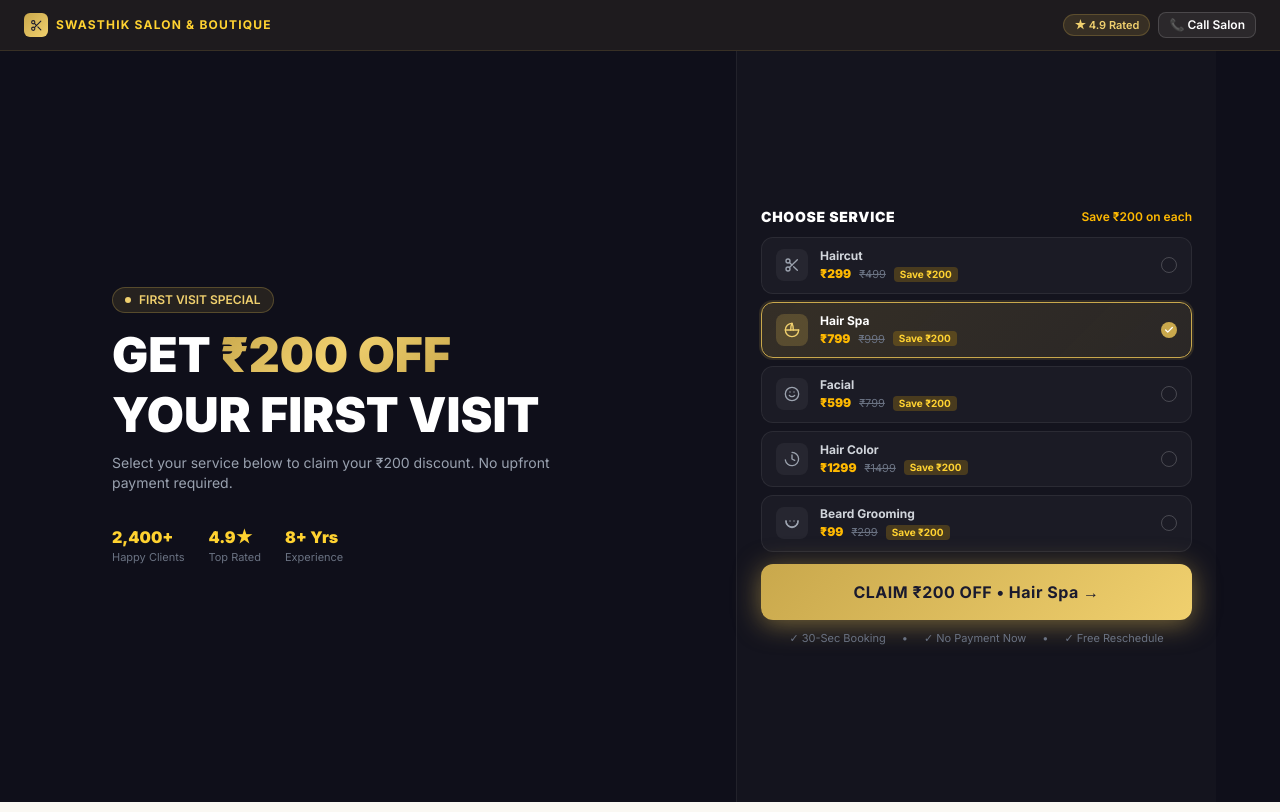
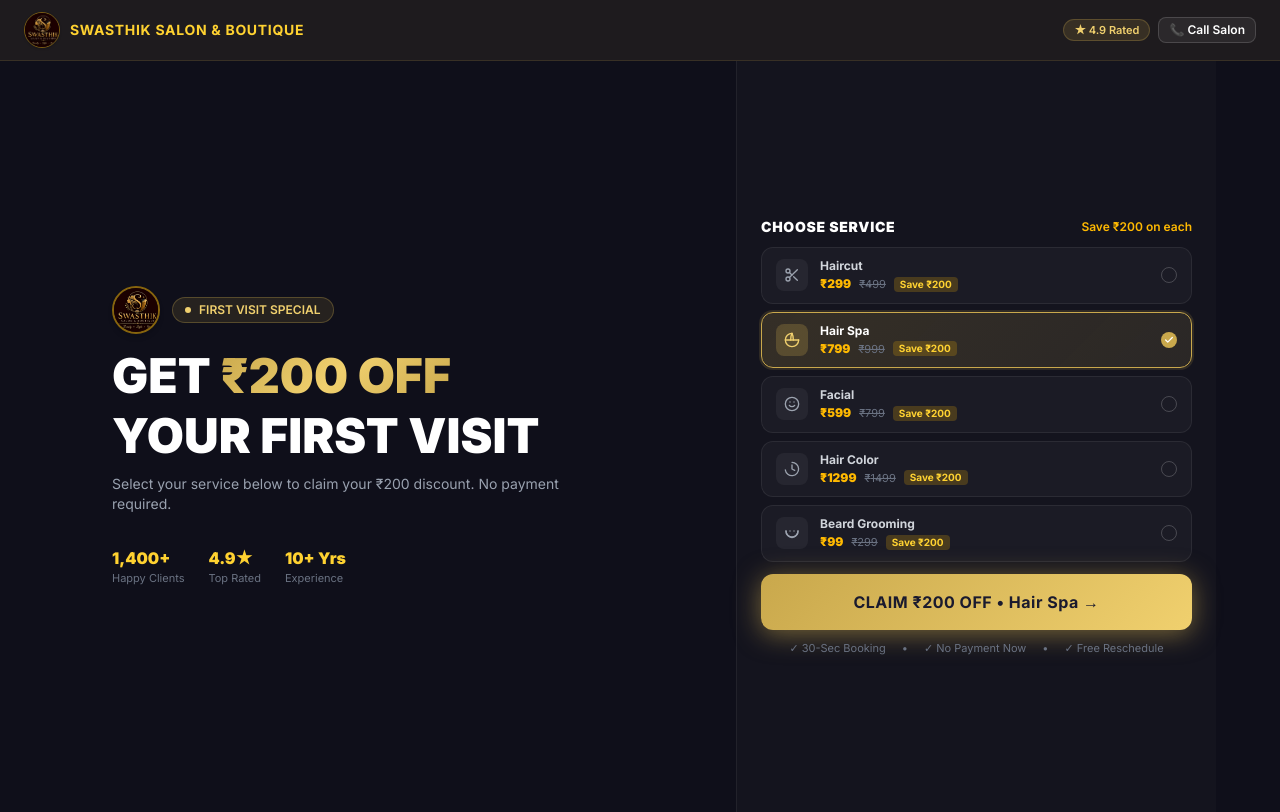
Before and after one commit to swaroop1232010/Salon-Growth, a Next.js app: page / in a window 1280 px wide. Built offline with nearby package versions, Linux system fonts and the light colour scheme.

Commit message:
fixed alignments

```diff
--- a/app/dashboard/page.tsx
+++ b/app/dashboard/page.tsx
@@ -474,13 +474,11 @@
       {/* Top Navigation Header */}
       <header className="hero-bg px-5 py-4 flex items-center justify-between">
         <div className="flex items-center gap-3">
-          <div className="w-9 h-9 rounded-xl flex items-center justify-center text-base"
-            style={{ background: "linear-gradient(135deg, #c9a84c, #f0d06e)" }}>
-            &#9986;
-          </div>
+          <img src="/logo.png" alt="Swasthik Salon Logo"
+            className="w-10 h-10 rounded-xl object-cover border border-amber-400/40 shadow-sm flex-shrink-0" />
           <div>
             <p className="text-xs font-bold tracking-widest" style={{ color: "#c9a84c" }}>SWASTHIK SALON &amp; BOUTIQUE</p>
-            <h1 className="text-white font-bold text-sm">Salon Growth &amp; Revenue Dashboard</h1>
+            <h1 className="text-white font-bold text-sm">Dashboard</h1>
           </div>
         </div>
         <div className="flex items-center gap-2">
--- a/app/instagram-demo/page.tsx
+++ b/app/instagram-demo/page.tsx
@@ -299,10 +299,11 @@
                 <div className="flex items-center gap-3">
                   <div className="text-gray-400 text-lg cursor-pointer">&#8592;</div>
                   <div className="relative">
-                    <div className="w-10 h-10 rounded-full flex items-center justify-center font-bold text-sm text-gray-900 overflow-hidden"
-                      style={{ background: "linear-gradient(135deg, #c9a84c, #f0d06e)" }}>
-                      ✂️
-                    </div>
+                    <img
+                      src="/logo.png"
+                      alt="Swasthik Salon &amp; Boutique"
+                      className="w-10 h-10 rounded-full object-cover border border-[#c9a84c]/40"
+                    />
                     <span className="absolute bottom-0 right-0 w-3 h-3 rounded-full bg-emerald-500 border-2 border-black" />
                   </div>
                   <div>
@@ -328,10 +329,11 @@
 
                 {/* Conversation intro badge */}
                 <div className="text-center py-2">
-                  <div className="w-14 h-14 rounded-full mx-auto mb-2 flex items-center justify-center text-xl"
-                    style={{ background: "linear-gradient(135deg, #c9a84c, #f0d06e)" }}>
-                    ✂️
-                  </div>
+                  <img
+                    src="/logo.png"
+                    alt="Swasthik Salon &amp; Boutique"
+                    className="w-14 h-14 rounded-full mx-auto mb-2 object-cover border border-[#c9a84c]/50 shadow-md"
+                  />
                   <div className="text-white text-xs font-bold">Swasthik Salon &amp; Boutique</div>
                   <div className="text-[11px] text-gray-500">Instagram &bull; 2.4k followers</div>
                   <div className="text-[10px] text-gray-600 mt-1">Automated DM Assistant Active</div>
--- a/app/page.tsx
+++ b/app/page.tsx
@@ -168,14 +168,14 @@
         {/* Top bar */}
         <div style={{ background: "rgba(201,168,76,0.08)", borderBottom: "1px solid rgba(201,168,76,0.15)" }}
           className="px-4 py-2.5 sm:px-6 sm:py-3 flex items-center justify-between">
-          <div className="flex items-center gap-2">
-            <div className="w-6 h-6 rounded-md flex items-center justify-center"
-              style={{ background: "linear-gradient(135deg, #c9a84c, #f0d06e)" }}>
-              <ServiceIcon icon="scissors" size={13} color="#1a1a2e" />
-            </div>
-            <span className="text-xs font-bold tracking-widest text-amber-300">
+          <div className="flex items-center gap-2.5">
+            <img src="/logo.png" alt="Swasthik Salon & Boutique Logo"
+              className="w-9 h-9 rounded-full object-cover border border-amber-400/40 shadow-sm flex-shrink-0" />
+            <div>
+              <span className="text-xs sm:text-sm font-bold tracking-wider text-amber-300 block leading-tight">
                 SWASTHIK SALON &amp; BOUTIQUE
               </span>
+            </div>
           </div>
           <div className="flex items-center gap-2">
             <div className="text-[11px] font-semibold px-2.5 py-0.5 rounded-full"
@@ -195,10 +195,14 @@
 
           {/* LEFT: Offer Hero */}
           <div className="lg:flex-1 flex flex-col justify-center px-4 py-6 sm:px-8 lg:px-12 lg:py-16">
-            <div className="inline-flex items-center gap-2 px-3 py-1 rounded-full mb-3 text-xs font-semibold w-fit"
+            <div className="flex items-center gap-3 mb-3">
+              <img src="/logo.png" alt="Swasthik Salon Logo"
+                className="w-12 h-12 rounded-full object-cover border-2 border-amber-400/50 shadow-md flex-shrink-0" />
+              <div className="inline-flex items-center gap-2 px-3 py-1 rounded-full text-xs font-semibold"
                 style={{ background: "rgba(201,168,76,0.12)", border: "1px solid rgba(201,168,76,0.3)", color: "#f0d06e" }}>
                 <span style={{ width: 6, height: 6, borderRadius: "50%", background: "#f0d06e", display: "inline-block" }}/>
                 FIRST VISIT SPECIAL
+              </div>
             </div>
 
             <h1 className="text-3xl sm:text-4xl lg:text-5xl font-black mb-2 text-white leading-tight">
@@ -210,11 +214,11 @@
             </h1>
 
             <p className="text-xs sm:text-sm text-gray-400 mb-4 max-w-md">
-              Select your service below to claim your ₹200 discount. No upfront payment required.
+              Select your service below to claim your ₹200 discount. No payment required.
             </p>
 
             <div className="hidden lg:flex items-center gap-6 mt-4">
-              {[{ v: "2,400+", l: "Happy Clients" }, { v: "4.9★", l: "Top Rated" }, { v: "8+ Yrs", l: "Experience" }].map(s => (
+              {[{ v: "1,400+", l: "Happy Clients" }, { v: "4.9★", l: "Top Rated" }, { v: "10+ Yrs", l: "Experience" }].map(s => (
                 <div key={s.l}>
                   <div className="text-base font-black text-amber-300">{s.v}</div>
                   <div className="text-[11px] text-gray-500">{s.l}</div>
@@ -327,11 +331,15 @@
             className="text-xs px-2.5 py-1 rounded-lg font-medium text-amber-400 bg-amber-400/10 border border-amber-400/20 cursor-pointer">
             &larr; Change Service
           </button>
+          <div className="flex items-center gap-2">
+            <img src="/logo.png" alt="Swasthik Logo"
+              className="w-7 h-7 rounded-full object-cover border border-amber-400/40 shadow-sm" />
             <div className="text-right">
-            <span className="text-[10px] font-bold text-amber-300 uppercase tracking-widest block">
+              <span className="text-[10px] font-bold text-amber-300 uppercase tracking-widest block leading-tight">
                 SWASTHIK SALON
               </span>
-            <span className="text-xs font-bold text-white">Claim &#8377;200 OFF</span>
+              <span className="text-xs font-bold text-white leading-tight">Claim &#8377;200 OFF</span>
+            </div>
           </div>
         </div>
 
@@ -394,9 +402,9 @@
             {errors.phone && <p className="text-[10px] text-red-400 mt-0.5">{errors.phone}</p>}
           </div>
 
-          {/* Date & Time Side by Side */}
-          <div className="grid grid-cols-2 gap-2.5">
-            <div>
+          {/* Date & Time Grid — Non-overlapping layout */}
+          <div className="grid grid-cols-1 sm:grid-cols-2 gap-2 sm:gap-2.5 min-w-0">
+            <div className="min-w-0">
               <label className="block text-[11px] font-bold uppercase tracking-wider text-gray-400 mb-1">
                 Preferred Date *
               </label>
@@ -406,13 +414,13 @@
                 min={todayIso()}
                 value={formData.preferredDate}
                 onChange={(e) => { setFormData({ ...formData, preferredDate: e.target.value }); setErrors({ ...errors, preferredDate: "" }); }}
-                className={`form-input py-2 px-2.5 text-xs rounded-xl ${errors.preferredDate ? "error" : ""}`}
-                style={{ background: "rgba(255,255,255,0.06)", borderColor: errors.preferredDate ? "#ef4444" : "rgba(255,255,255,0.1)", color: "#ffffff" }}
+                className={`form-input py-2 px-2.5 text-xs rounded-xl w-full min-w-0 block ${errors.preferredDate ? "error" : ""}`}
+                style={{ background: "rgba(255,255,255,0.06)", borderColor: errors.preferredDate ? "#ef4444" : "rgba(255,255,255,0.1)", color: "#ffffff", boxSizing: "border-box" }}
               />
               {errors.preferredDate && <p className="text-[10px] text-red-400 mt-0.5">{errors.preferredDate}</p>}
             </div>
 
-            <div>
+            <div className="min-w-0">
               <label className="block text-[11px] font-bold uppercase tracking-wider text-gray-400 mb-1">
                 Preferred Time *
               </label>
@@ -420,8 +428,8 @@
                 id="input-time"
                 value={formData.preferredTime}
                 onChange={(e) => { setFormData({ ...formData, preferredTime: e.target.value }); setErrors({ ...errors, preferredTime: "" }); }}
-                className={`form-input py-2 px-2.5 text-xs rounded-xl ${errors.preferredTime ? "error" : ""}`}
-                style={{ background: "rgba(255,255,255,0.06)", borderColor: errors.preferredTime ? "#ef4444" : "rgba(255,255,255,0.1)", color: "#ffffff" }}>
+                className={`form-input py-2 px-2.5 text-xs rounded-xl w-full min-w-0 block ${errors.preferredTime ? "error" : ""}`}
+                style={{ background: "rgba(255,255,255,0.06)", borderColor: errors.preferredTime ? "#ef4444" : "rgba(255,255,255,0.1)", color: "#ffffff", boxSizing: "border-box" }}>
                 {TIME_SLOTS.map((t) => (
                   <option key={t} value={t} style={{ background: "#1a1a2e", color: "#ffffff" }}>{t}</option>
                 ))}
@@ -462,10 +470,14 @@
         <div className="w-full max-w-sm">
 
           {/* Instant Confirmation Header */}
-          <div className="text-center mb-5">
-            <div className="inline-flex items-center justify-center w-16 h-16 rounded-full mb-3"
-              style={{ background: "linear-gradient(135deg, #10b981, #059669)", boxShadow: "0 0 30px rgba(16,185,129,0.3)" }}>
-              <CheckIcon size={30} />
+          <div className="text-center mb-4">
+            <div className="flex items-center justify-center gap-3 mb-3">
+              <img src="/logo.png" alt="Swasthik Logo"
+                className="w-14 h-14 rounded-full object-cover border-2 border-amber-400/50 shadow-md" />
+              <div className="inline-flex items-center justify-center w-12 h-12 rounded-full"
+                style={{ background: "linear-gradient(135deg, #10b981, #059669)", boxShadow: "0 0 25px rgba(16,185,129,0.35)" }}>
+                <CheckIcon size={24} />
+              </div>
             </div>
             <h1 className="text-2xl font-black text-white mb-1">
               Appointment Confirmed!
```
Also changed, not shown: public/logo.png (added). Lines whose indentation alone changed are shown as unchanged.
